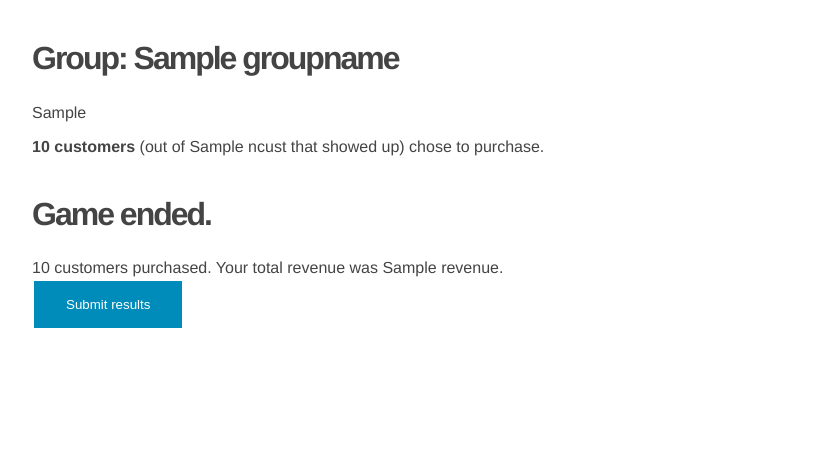
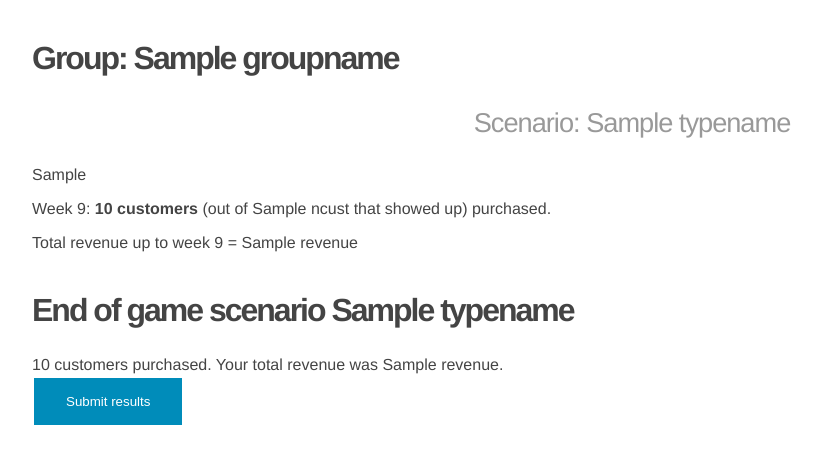
Before and after one commit to maolivar/valuation-game, a Flask app: template templates/gameover.html in a window 1280 px wide. Shown: the part 53-517 px from the top of the page, without its empty margins (8-829 px from the left). Run offline with Flask 2, Linux system fonts and the light colour scheme; the template is opened without the code that fills it: most values are stand-ins (such as "Sample title", 1, 10 or a date in 2020).

Commit message:
Fixed bug of new games, added revenue to all stages and included names for the scenarios

```diff
--- a/main.py
+++ b/main.py
@@ -47,6 +47,9 @@ INITINV = 40                # initial inventory for scenarios with inventory
 GAMEVALUES = {'base':['full']*NPERIODS,
               'inv':['full']*NPERIODS,
               'disc':['low']*(NPERIODS-NPERIODS_HIGH)+['high']*NPERIODS_HIGH}
+GAMENAMES = {'base': 'No inventory',
+             'inv': 'Inventory',
+             'disc': 'Inventory+Price discrim.'}
 HIGHVALUE_CUT = 0.2
 NUMCUST_LOW = 10
 NUMCUST_HIGH = 20
@@ -177,11 +180,18 @@ def index(gametype):
     # render template
     script, div = components(bfig)
 
+    if price_hist:
+        # if there is price history, calculate revenues up to current stage
+        price_arr = csvstr_to_numarr(price_hist)
+        (sales_arr, ncust_arr) = get_sales_hist(price_arr, init_inv, valuations)
+        totrevenue = np.dot(price_arr, sales_arr)
+
     if stagenum == 1:
         return render_template('welcome.html', gameid=gameid, groupname= groupname,
                                has_inv = HASINV[gametype],
                                valuetype = GAMEVALUES[gametype][stagenum-1],
                                value_list = GAMEVALUES[gametype],
+                               typename=GAMENAMES[gametype],
                                stage = stage, inv = inventory,
                                nperiods = str(NPERIODS),
                                plot_script=script,
@@ -193,6 +203,7 @@ def index(gametype):
         return render_template('base.html', gameid=gameid, groupname= groupname,
                                has_inv = HASINV[gametype],
                                valuetype=GAMEVALUES[gametype][stagenum - 1],
+                               typename = GAMENAMES[gametype],
                                sales = int(sales), ncust = ncust,
                                stage = stage,
                                inv = inventory, init_inv = init_inv,
@@ -200,15 +211,15 @@ def index(gametype):
                                plot_script=script,
                                plot_div=div,
                                js_resources=js_resources,
-                               css_resources=css_resources
+                               css_resources=css_resources,
+                               revenue=totrevenue
                                )
     else:
-        price_arr = csvstr_to_numarr(price_hist)
-        (sales_arr,ncust_arr)=get_sales_hist(price_arr,init_inv,valuations)
-        totrevenue= np.dot(price_arr,sales_arr)
         return render_template('gameover.html', gameid= gameid, groupname= groupname,
                                has_inv = HASINV[gametype], gametype= gametype,
+                               typename=GAMENAMES[gametype],
                                sales = int(sales), ncust = ncust,
+                               stage = stage,
                                inv = inventory,
                                price_hist = price_hist,
                                plot_script=script,
@@ -502,7 +513,7 @@ def overall_standing(gameid):
                             GROUP BY groupid, gametype"""%(gameid), con=con)
 
 
-    if df.count==0:
+    if df['revenue'].count()==0:
         # No groups have send their results. Display empty figure.
         return figure(plot_height=250,
                toolbar_location=None, title="No results registered")
@@ -524,7 +535,10 @@ def overall_standing(gameid):
 
     p = figure(plot_height=250, y_range = names,
                toolbar_location=None, title="Overall standing")
-    p.hbar_stack(games, y='groupid', height=0.8, source=source, color=colors,  legend_label=games)
+    v = p.hbar_stack(games, y='groupid', height=0.8, source=source, color=colors)
+
+    legend = Legend(items=[(GAMENAMES[games[x]], [v[x]]) for x in range(len(games))])
+    p.add_layout(legend,'right')
 
     return p
 
--- a/templates/base.html
+++ b/templates/base.html
@@ -9,10 +9,12 @@
 {% block body %}
     <div class="container">
         <h2> Group: {{ groupname }}</h2>
+        <h3> Scenario: {{ typename }}</h3>
         {% block content %}
                 {{ plot_div|indent(4)|safe }}
 
-            <p> <strong> {{ sales }} customers </strong> (out of {{ ncust }} that showed up) chose to purchase.</p>
+            <p> Week {{ stage|int - 1 }}: <strong> {{ sales }} customers </strong> (out of {{ ncust }} that showed up) purchased.</p>
+        <p> Total revenue up to week {{ stage|int - 1 }} = {{ revenue }}</p>
         {% endblock %}
     </div>
 
@@ -21,13 +23,16 @@
         <h2>Week {{ stage }} </h2>
         {% if has_inv %}
             Your current inventory is {{ inv }}. <br>
+            {% if inv|int == 0 %}
+                Since you ran out of inventory, you will not be able to sell during the remaining weeks. <br>
+            {% endif %}
         {% endif %}
 
         {% if not valuetype == 'full' %}
             <p> This week, incoming customers have a {{ valuetype }} valuation.</p>
         {% endif %}
 
-        Enter the price for this week.
+        <p>Enter the price for this week.</p>
         <form action="" method="post">
             <input type="hidden" value="{{ gameid }}" name="gameid" />
             <input type="hidden" value="{{ groupname }}" name="groupname" />
@@ -39,6 +44,7 @@
              Price: <input type="number" name="price" required>
              <input type="submit" value="Submit price">
          </form>
+
     {% endblock %}
 
 {% endblock %}
--- a/templates/gameover.html
+++ b/templates/gameover.html
@@ -1,7 +1,7 @@
 {% extends "base.html" %}
 
 {% block form %}
-<h2>Game ended.</h2>
+<h2>End of game scenario <strong>{{ typename }} </strong></h2>
 {% if has_inv %}
 Your ending inventory is {{ inv }}. <br>
 {% endif %}
--- a/templates/welcome.html
+++ b/templates/welcome.html
@@ -6,6 +6,7 @@ In every week, a random number of customers will show up to buy. Each customer h
     their valuation is above the selling price.</p>
 <p> Your objective is to choose prices that maximize the total revenue over the selling period. </p>
 
+Scenario: {{ typename }}
 {% if has_inv %}
     <p> In this game scenario, you start with an initial inventory of {{ inv }}, to be used through all the {{ nperiods }} weeks. </p>
 {% endif %}
```
Also changed, not shown: gameresults.sqlite.
